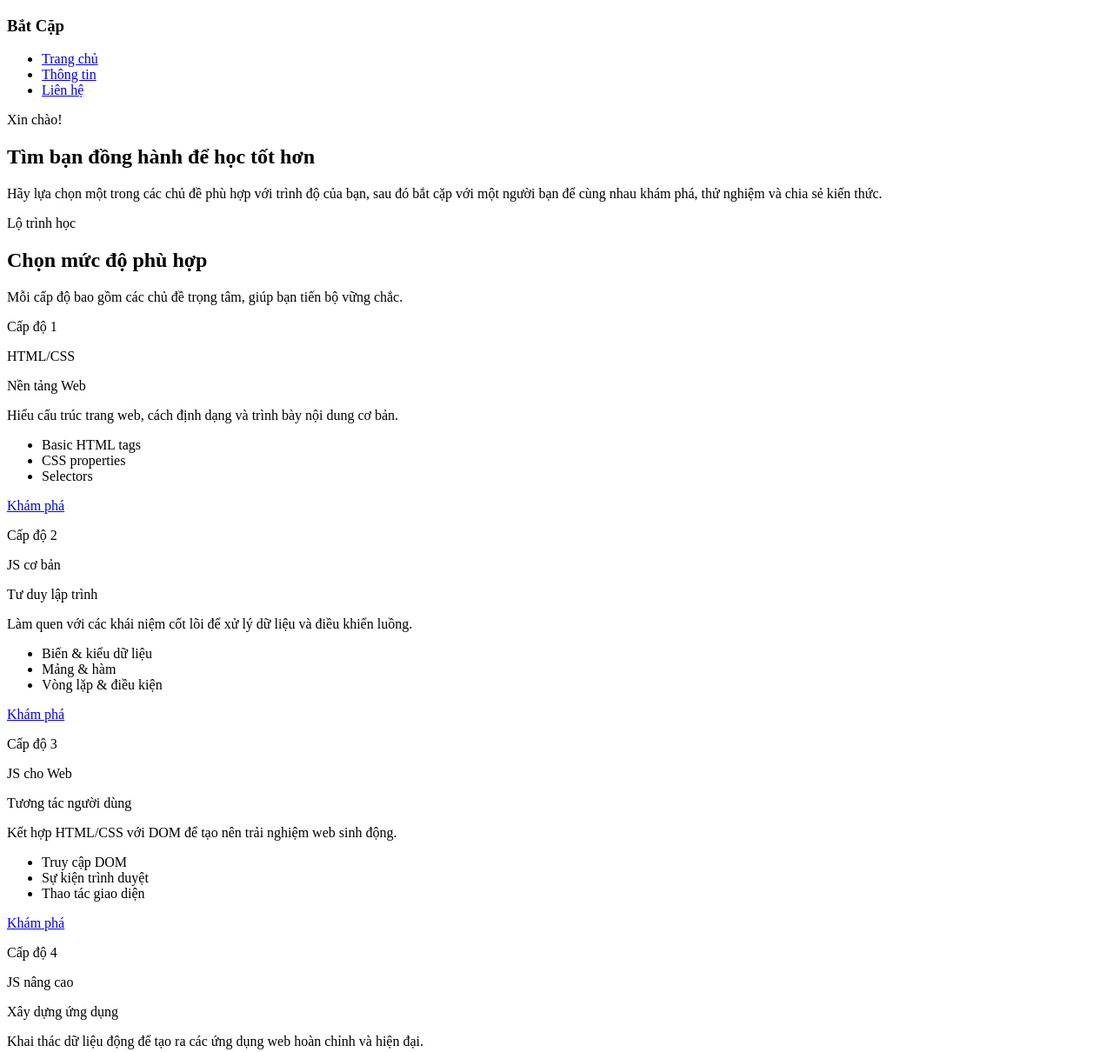
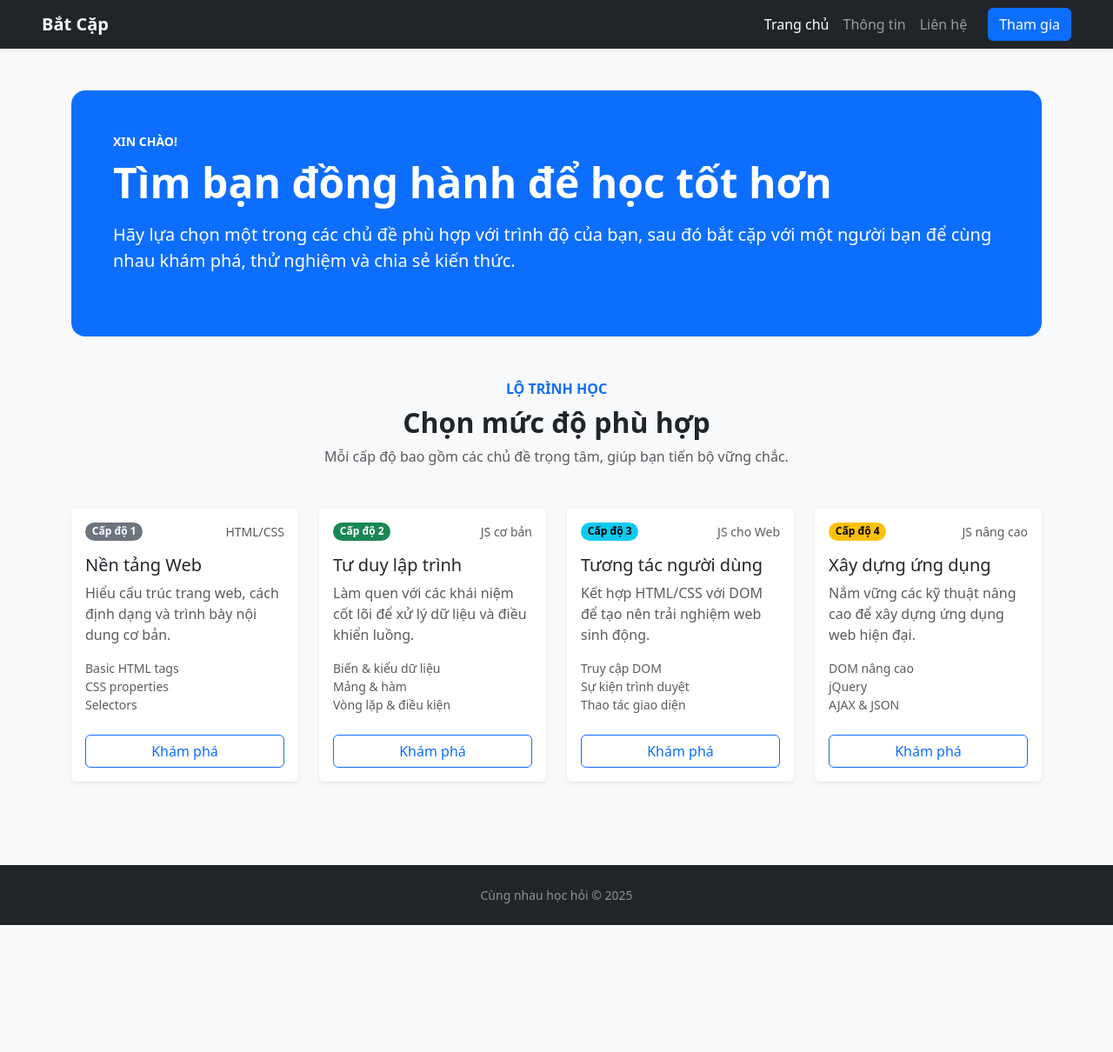
Before and after one commit to khanhdc25v7k014-dev/CT275DC01-lab1, a plain HTML site: page ex2/pairup.html in a window 1280 px wide. Shown: the top 1210 px of the page at 87% size. After the commit the page ends 1064 px from the top, so only its background shows below. Drawn offline with nearby package versions, Linux system fonts and the light colour scheme.

Commit message:
Hoan thanh bai 2

```diff
--- a/ex2/pairup.html
+++ b/ex2/pairup.html
@@ -7,99 +7,141 @@
       content="width=device-width, initial-scale=1, shrink-to-fit=no"
     />
     <title>Bắt Cặp</title>
+    <link href="https://cdn.jsdelivr.net/npm/bootstrap@5.3.8/dist/css/bootstrap.min.css" rel="stylesheet"
+  integrity="sha384-sRIl4kxILFvY47J16cr9ZwB07vP4J8+LH7qKQnuqkuIAvNWLzeN8tE5YBujZqJLB" crossorigin="anonymous">
   </head>
 
-  <body>
-    <h3>Bắt Cặp</h3>
-    <ul>
-      <li><a href="#">Trang chủ</a></li>
-      <li><a href="#">Thông tin</a></li>
-      <li><a href="#">Liên hệ</a></li>
-    </ul>
+  <body class="bg-light">
+    <nav class="navbar navbar-expand-lg navbar-dark bg-dark shadow-sm px-3 px-lg-5">
+      <a class="navbar-brand fw-bold" href="#">Bắt Cặp</a>
+      <button class="navbar-toggler" type="button" data-bs-toggle="collapse" data-bs-target="#primaryNav"
+        aria-controls="primaryNav" aria-expanded="false" aria-label="Toggle navigation">
+        <span class="navbar-toggler-icon"></span>
+      </button>
+      <div class="collapse navbar-collapse" id="primaryNav">
+        <div class="navbar-nav ms-auto">
+          <a class="nav-link active" aria-current="page" href="#">Trang chủ</a>
+          <a class="nav-link" href="#">Thông tin</a>
+          <a class="nav-link" href="#">Liên hệ</a>
+        </div>
+        <a class="btn btn-primary ms-lg-3 mt-3 mt-lg-0" href="#">Tham gia</a>
+      </div>
+    </nav>
 
-    <main>
-      <section>
-        <p>Xin chào!</p>
-        <h1>Tìm bạn đồng hành để học tốt hơn</h1>
-        <p>
+    <main class="container py-5">
+      <section class="bg-primary text-white rounded-4 p-4 p-lg-5 mb-5">
+        <div class="d-flex flex-column align-items-start g-4">
+          <p class="text-uppercase fw-semibold small mb-2">Xin chào!</p>
+          <h1 class="display-5 fw-bold mb-3">Tìm bạn đồng hành để học tốt hơn</h1>
+          <p class="lead mb-4">
             Hãy lựa chọn một trong các chủ đề phù hợp với trình độ của bạn, sau đó
             bắt cặp với một người bạn để cùng nhau khám phá, thử nghiệm và chia sẻ
             kiến thức.
           </p>
+        </div>
       </section>
 
-      <section>
-        <p>Lộ trình học</p>
-        <h2>Chọn mức độ phù hợp</h2>
-        <p>
+      <section class="mb-5">
+        <div class="text-center mb-5">
+          <p class="text-uppercase fw-semibold text-primary mb-2">Lộ trình học</p>
+          <h2 class="fw-bold">Chọn mức độ phù hợp</h2>
+          <p class="text-muted mb-2">
             Mỗi cấp độ bao gồm các chủ đề trọng tâm, giúp bạn tiến bộ vững chắc.
           </p>
+        </div>
 
-        <div>
-          <p>Cấp độ 1</p>
-          <p>HTML/CSS</p>
-          <p>Nền tảng Web</p>
-          <p>
+        <div class="row g-4">
+          <div class="col-md-6 col-lg-3">
+            <article class="card h-100 border-0 shadow-sm">
+              <div class="card-body d-flex flex-column ">
+                <div class="d-flex align-items-center mb-3 justify-content-between">
+                  <span class="badge rounded-pill text-bg-secondary ">Cấp độ 1</span>
+                  <small class="text-muted">HTML/CSS</small>
+                </div>
+                <h5 class="card-title">Nền tảng Web</h5>
+                <p class="card-text text-muted flex-grow-1">
                   Hiểu cấu trúc trang web, cách định dạng và trình bày nội dung cơ
                   bản.
                 </p>
-          <ul>
+                <ul class="text-muted mb-4 list-unstyled small">
                   <li>Basic HTML tags</li>
                   <li>CSS properties</li>
                   <li>Selectors</li>
                 </ul>
-          <a href="#">Khám phá</a>
+                <a class="btn btn-outline-primary w-100" href="#">Khám phá</a>
+              </div>
+            </article>
           </div>
 
-        <div>
-          <p>Cấp độ 2</p>
-          <p>JS cơ bản</p>
-          <p>Tư duy lập trình</p>
-          <p>
+          <div class="col-md-6 col-lg-3">
+            <article class="card h-100 border-0 shadow-sm">
+              <div class="card-body d-flex flex-column ">
+                <div class="d-flex align-items-center mb-3 justify-content-between">
+                  <span class="badge rounded-pill text-bg-success ">Cấp độ 2</span>
+                  <small class="text-muted">JS cơ bản</small>
+                </div>
+                <h5 class="card-title">Tư duy lập trình</h5>
+                <p class="card-text text-muted flex-grow-1">
                   Làm quen với các khái niệm cốt lõi để xử lý dữ liệu và điều khiển
                   luồng.
                 </p>
-          <ul>
+                <ul class="text-muted mb-4 list-unstyled small">
                   <li>Biến & kiểu dữ liệu</li>
                   <li>Mảng & hàm</li>
                   <li>Vòng lặp & điều kiện</li>
                 </ul>
-          <a href="#">Khám phá</a>
+                <a class="btn btn-outline-primary w-100" href="#">Khám phá</a>
+              </div>
+            </article>
           </div>
 
-        <div>
-          <p>Cấp độ 3</p>
-          <p>JS cho Web</p>
-          <p>Tương tác người dùng</p>
-          <p>Kết hợp HTML/CSS với DOM để tạo nên trải nghiệm web sinh động.</p>
-          <ul>
+          <div class="col-md-6 col-lg-3">
+            <article class="card h-100 border-0 shadow-sm">
+              <div class="card-body d-flex flex-column ">
+                <div class="d-flex align-items-center mb-3 justify-content-between">
+                  <span class="badge rounded-pill text-bg-info ">Cấp độ 3</span>
+                  <small class="text-muted">JS cho Web</small>
+                </div>
+                <h5 class="card-title">Tương tác người dùng</h5>
+                <p class="card-text text-muted flex-grow-1">
+                  Kết hợp HTML/CSS với DOM để tạo nên trải nghiệm web sinh động.
+                </p>
+                <ul class="text-muted mb-4 list-unstyled small">
                   <li>Truy cập DOM</li>
                   <li>Sự kiện trình duyệt</li>
                   <li>Thao tác giao diện</li>
                 </ul>
-          <a href="#">Khám phá</a>
+                <a class="btn btn-outline-primary w-100" href="#">Khám phá</a>
+              </div>
+            </article>
           </div>
 
-        <div>
-          <p>Cấp độ 4</p>
-          <p>JS nâng cao</p>
-          <p>Xây dựng ứng dụng</p>
-          <p>
-            Khai thác dữ liệu động để tạo ra các ứng dụng web hoàn chỉnh và hiện
-            đại.
+          <div class="col-md-6 col-lg-3">
+            <article class="card h-100 border-0 shadow-sm">
+              <div class="card-body d-flex flex-column ">
+                <div class="d-flex align-items-center mb-3 justify-content-between">
+                  <span class="badge rounded-pill text-bg-warning ">Cấp độ 4</span>
+                  <small class="text-muted">JS nâng cao</small>
+                </div>
+                <h5 class="card-title">Xây dựng ứng dụng</h5>
+                <p class="card-text text-muted flex-grow-1">
+                  Nắm vững các kỹ thuật nâng cao để xây dựng ứng dụng web hiện đại.
                 </p>
-          <ul>
+                <ul class="text-muted mb-4 list-unstyled small">
                   <li>DOM nâng cao</li>
                   <li>jQuery</li>
                   <li>AJAX & JSON</li>
                 </ul>
-          <a href="#">Khám phá</a>
+                <a class="btn btn-outline-primary w-100" href="#">Khám phá</a>
+              </div>
+            </article>
+          </div>
         </div>
       </section>
     </main>
 
-    <footer>
-      <p>Cùng nhau học hỏi &copy; 2025</p>
+    <footer class="py-4 bg-dark text-white-50">
+      <p class="text-center small mb-0">Cùng nhau học hỏi &copy; 2025</p>
     </footer>
   </body>
 </html>
```
Lines whose indentation alone changed are shown as unchanged.
